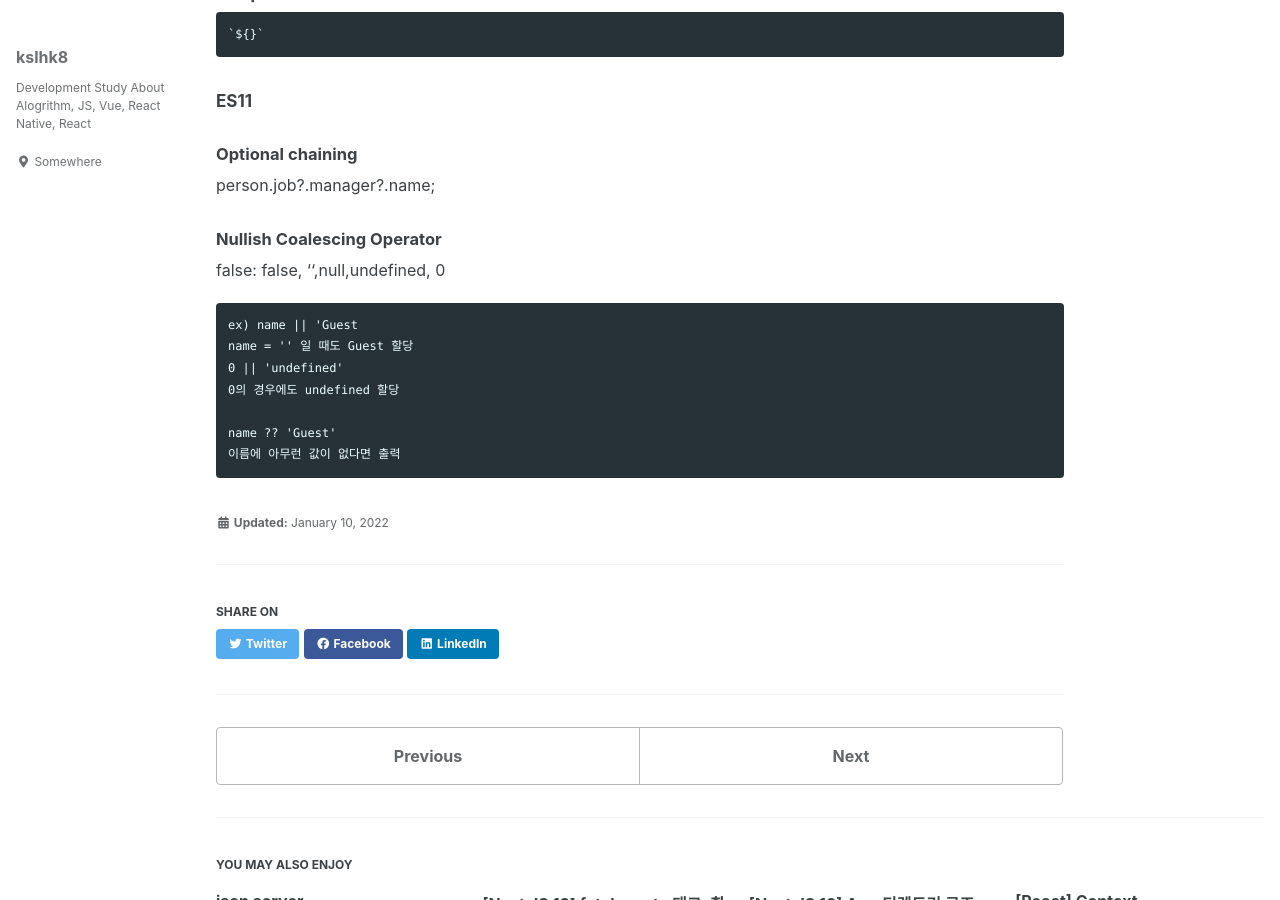
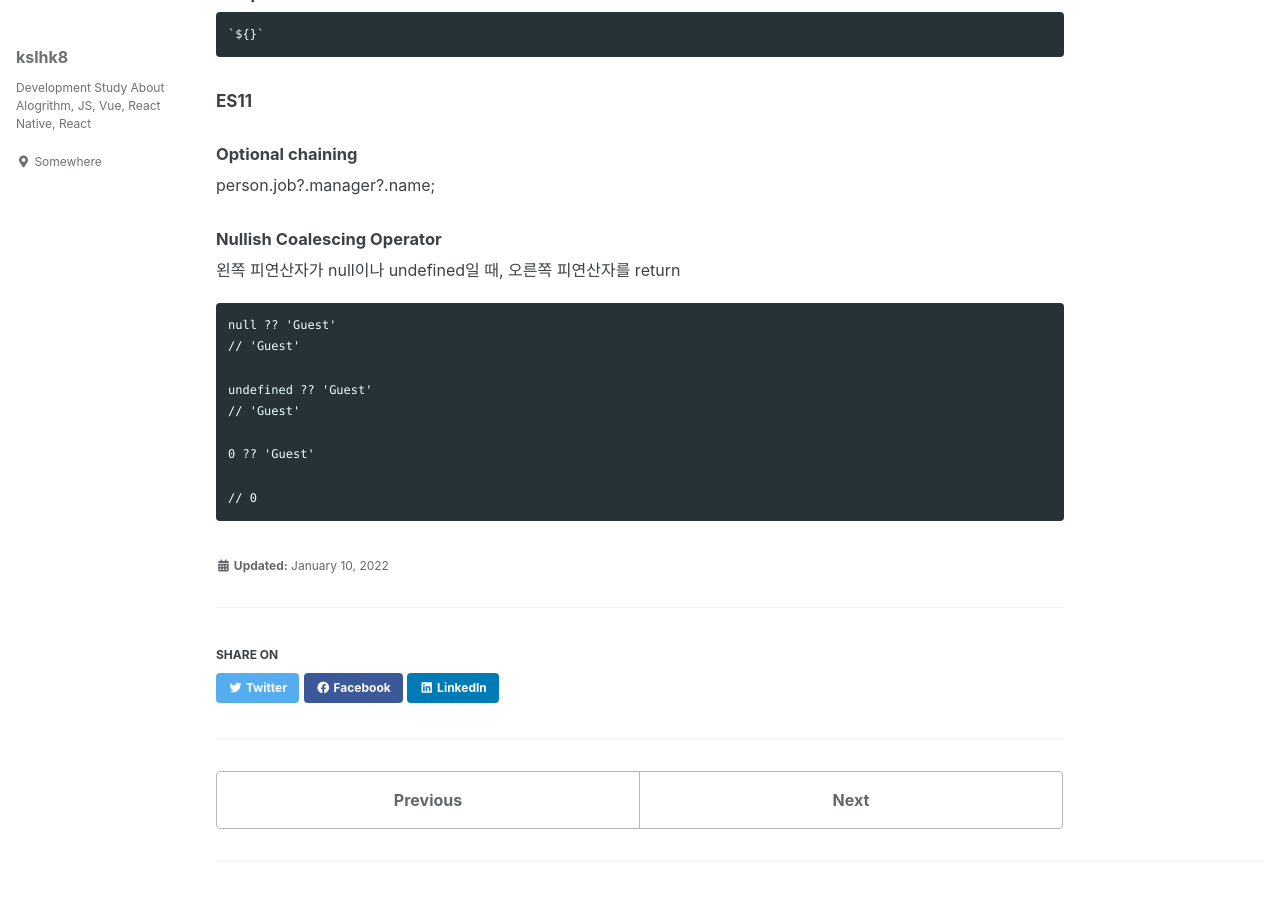
Before and after one commit to kslhk8/kslhk8.github.io, a Jekyll site: the page built from _posts/2022-01-10-third.md, in a window 1280 px wide and 900 px high, scrolled down 1379 px. Built offline with Jekyll 4.4.1, drawn with Linux system fonts in a browser that asks for light colours; cached includes are drawn as plain includes.

Commit message:
update: Nullish Coalescing Operator

````diff
--- a/_posts/2022-01-10-third.md
+++ b/_posts/2022-01-10-third.md
@@ -1,9 +1,10 @@
 ---
 layout: single
-title:  "[JS] ES6~ES11"
+title: "[JS] ES6~ES11"
 ---
 
 ##### shorthand property names
+
 ```
 const ellie2 = {
   name,
@@ -12,6 +13,7 @@ const ellie2 = {
 ```
 
 ##### Destructuring Assignment
+
 ```
 const {name, level } = student;
 const {name: studentName, level: studentLebel} = student;
@@ -19,10 +21,12 @@ const {name: studentName, level: studentLebel} = student;
 Array
 const [first,second]= animals;
 ```
+
 object는 {}
 array는 []
 
 ##### Spread Syntax
+
 ```
 const arrayCopy = [...array]
 const arrayCopy2= [...array, {key:'key3'}]
@@ -34,43 +38,57 @@ const fruits = [...fruits1,...fruits2];
 ```
 
 ##### Rest 파라미터
+
 함수에 매개변수를 여러개 전달할 때 주로 사용한다(매개변수 갯수를 모를 때)
+
 ```
 function print(...items){
   console.log(items);
 }
 print(1,2,3);
 ```
+
 ※Rest 다른 매개 변수가 있을 때 맨 뒤에 사용되야한다.
 
 ##### Default parameters
+
 ```
 function printMessage(message = 'default message'){
 }
 ```
+
 인자에 초기값 설정
 
 ##### Ternary Operator
+
 ```
 const component = isCat ? '' : ''
 ```
+
 ##### Template Literals
+
 ```
 `${}`
 ```
 
 #### ES11
+
 ##### Optional chaining
+
 person.job?.manager?.name;
 
 ##### Nullish Coalescing Operator
-false: false, '',null,undefined, 0
+
+왼쪽 피연산자가 null이나 undefined일 때, 오른쪽 피연산자를 return
+
 ```
-ex) name || 'Guest
-name = '' 일 때도 Guest 할당
-0 || 'undefined'
-0의 경우에도 undefined 할당
+null ?? 'Guest'
+// 'Guest'
 
-name ?? 'Guest'
-이름에 아무런 값이 없다면 출력
+undefined ?? 'Guest'
+// 'Guest'
+
+0 ?? 'Guest'
+
+// 0
 ```
````
